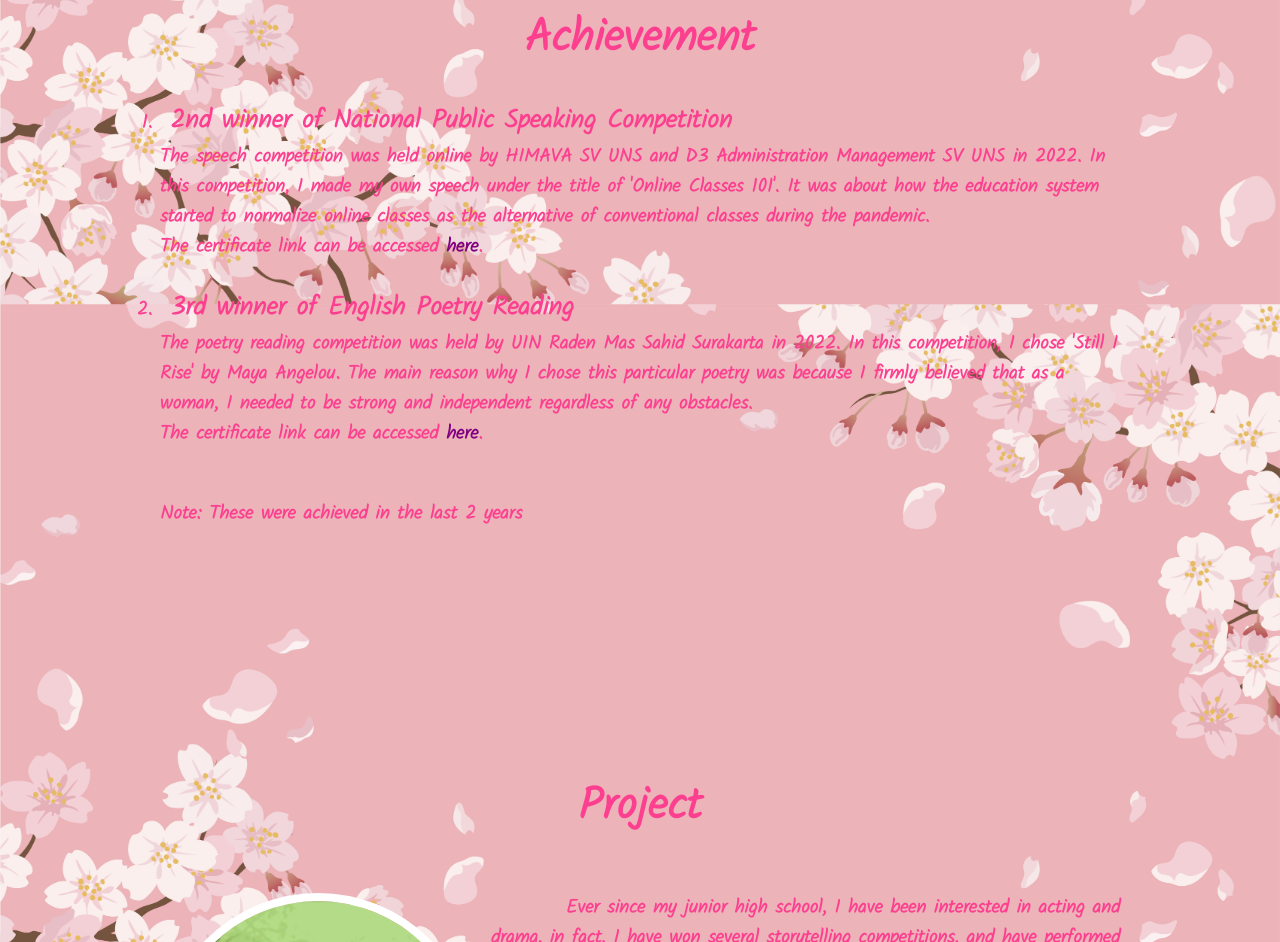
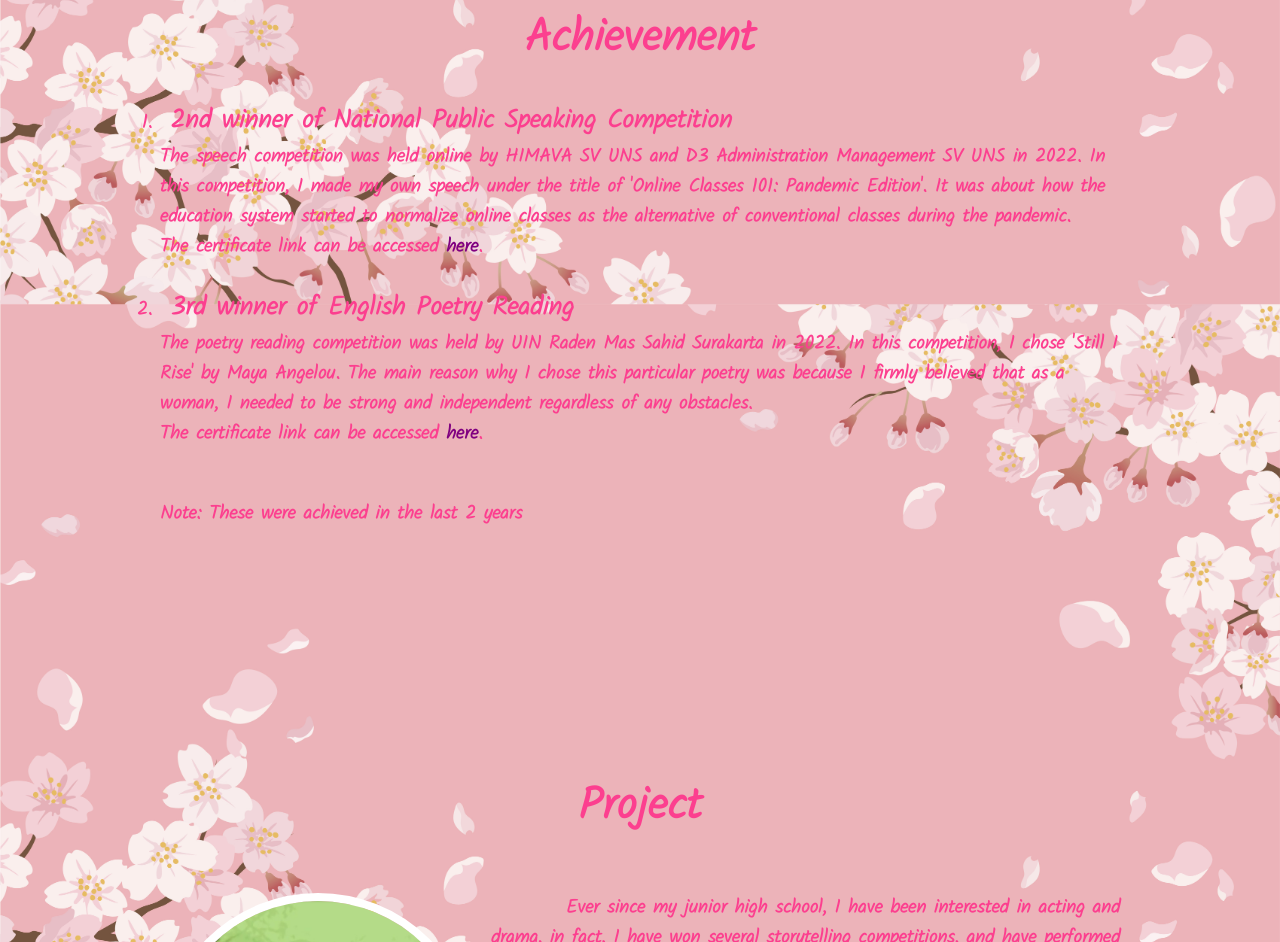
Before and after one commit to Jezaire/Personal-html-css-portfolio, a plain HTML site: page index.html in a window 1280 px wide. Shown: the part 2925-3867 px from the top of the page. Drawn offline with Linux system fonts and the light colour scheme.

Commit message:
Update index.html

```diff
--- a/index.html
+++ b/index.html
@@ -165,7 +165,7 @@
                         <p1>The speech competition was held online by HIMAVA SV UNS and D3
                             Administration Management SV UNS in 2022. In this competition,
                             I made my own speech
-                            under the title of 'Online Classes 101'. It was about
+                            under the title of 'Online Classes 101: Pandemic Edition'. It was about
                             how the education system started to normalize online classes as the alternative of
                             conventional classes during the pandemic. <br>The certificate link can be
                             accessed <a target="_blank" href="https://drive.google.com/file/d/1khGj9zmDA93cj8fXN_S4npqEFxTcrAiJ/view?usp=sharing">here</a>.
```
